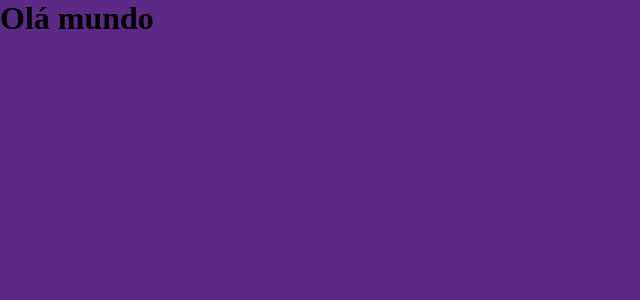
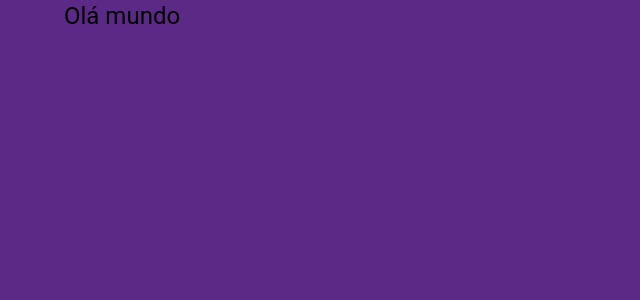
Before and after one commit to Paulo-Augusto12/carrd, a React (Vite) app in the folder carrd/: page / in a window 1280 px wide. Shown: the top 300 px of the page, without its empty margins (0-640 px from the left). Built offline with nearby package versions, Linux system fonts and the light colour scheme.

Commit message:
feat: iniciado desenvolvimento

```diff
--- a/carrd/src/App.tsx
+++ b/carrd/src/App.tsx
@@ -1,11 +1,11 @@
 import React from "react";
+import { AppRoutes } from "./routes/routes";
 
 function App() {
+
   return (
-    <div>
-      <h1>Olá mundo</h1>
-    </div>
-  );
+    <AppRoutes />
+  )
 }
 
 export default App;
--- /dev/null
+++ b/carrd/src/pages/home_page/index.tsx
@@ -0,0 +1,14 @@
+import { Box, Container, Typography } from "@mui/material";
+
+export function HomePage () {
+
+    return (
+        <Container>
+            <Box>
+                <Typography variant='h5'>
+                    Olá mundo
+                </Typography>
+            </Box>
+        </Container>
+    )
+}
```
Also changed, not shown: carrd/src/home_page/style.ts (deleted), carrd/src/pages/home_page/style.ts (added).
